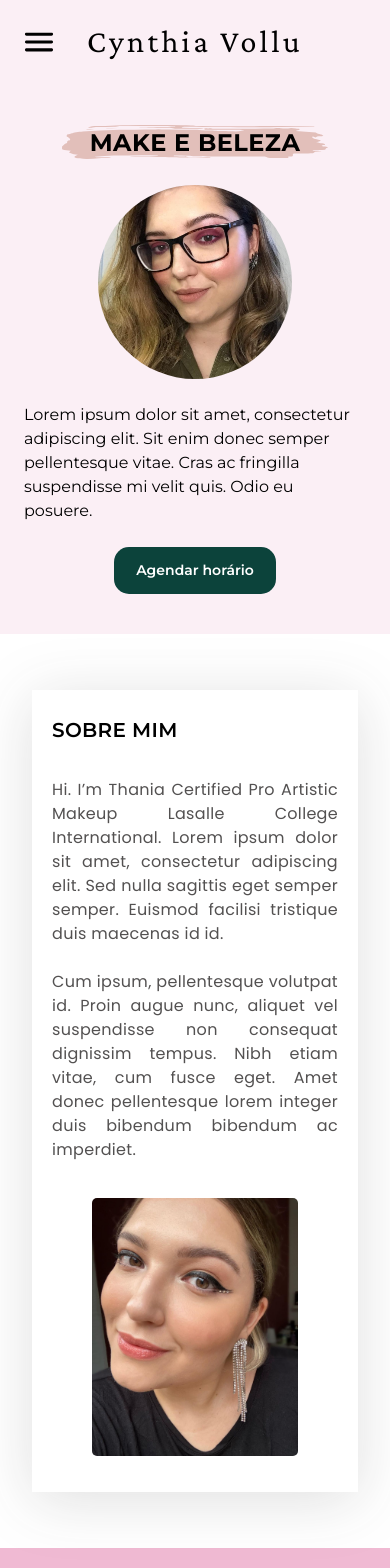
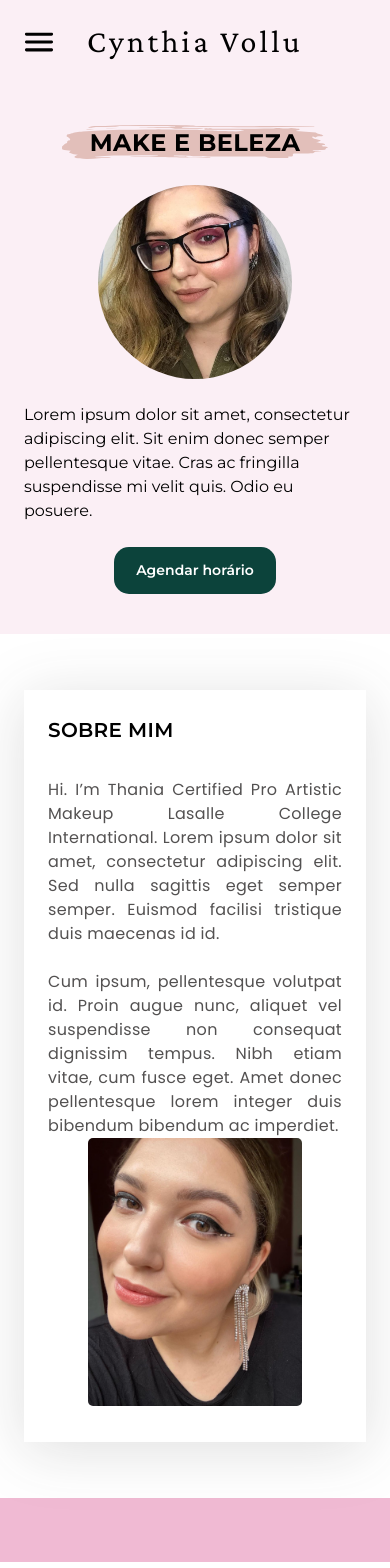
Before and after one commit to anavollu/site-cynthia, a SvelteKit app: page / in a window 390 px wide. Shown: the top 1568 px of the page. Built offline with nearby package versions, Linux system fonts and the light colour scheme.

Commit message:
feat: add responsiveness about section

```diff
--- a/src/routes/+page.svelte
+++ b/src/routes/+page.svelte
@@ -31,7 +31,8 @@
 			{header.title}
 		</p>
 	</div>
-	<section id="home" class="flex flex-col items-center gap-6 bg-pink-7 px-6 py-10">
+	<section id="home" class="bg-pink-7 px-6 py-10">
+		<div class="mx-auto flex max-w-[970px] flex-col items-center gap-6">
 			<p
 				class="bg-[url('/src/lib/assets/paint.svg')] bg-center bg-no-repeat px-7 py-1 text-2xl font-bold uppercase leading-[29.26px] tracking-wide"
 			>
@@ -44,27 +45,30 @@
 			/>
 			<p>{home.description}</p>
 			<ContactButton name={home.button} link={contact.link} />
+		</div>
 	</section>
-	<section id="about" class="scroll-mt-[83.6px] px-8 py-14">
+	<section id="about" class="scroll-mt-[83.6px] px-6 py-14">
 		<div
-			class="flex flex-col gap-9 bg-white px-5 pb-9 pt-7 tracking-wide drop-shadow-[0_8px_30px_rgba(38,38,38,0.15)]
+			class="mx-auto flex max-w-[970px] flex-col gap-9 bg-white px-6 pb-9 pt-7 tracking-wide drop-shadow-[0_8px_30px_rgba(38,38,38,0.15)]
 		"
 		>
 			<p class="text-xl font-semibold uppercase leading-[24.48px]">{about.title}</p>
+			<div class="flex flex-col md:flex-row-reverse">
 				<p class="whitespace-pre-line text-justify font-poppins text-gray">{about.description}</p>
 				<div class="px-10">
 					<img
-					class="max-h-[527px] min-h-[212px] w-auto self-center rounded-[5px] object-cover"
+						class="max-h-[527px] min-h-[212px] w-auto self-center rounded-[5px] object-cover md:max-h-[337px] md:max-w-[270px]"
 						src={imageAbout}
 						alt="Imagem da Cynthia"
 					/>
+				</div>
 			</div>
 		</div>
 	</section>
 	<section id="services" class="scroll-mt-[83.6px]">
 		<div class="h-16 bg-pink-30" />
 		<div
-			class="mx-auto grid grid-cols-1 px-6 pb-[60px] pt-[46px] lg:flex lg:max-w-[1180px] lg:gap-[72px]"
+			class="mx-auto grid grid-cols-1 px-6 pb-[60px] pt-[46px] md:max-w-[920px] lg:flex lg:max-w-[970px] lg:gap-[72px] lg:px-0"
 		>
 			<div class="flex flex-col gap-2 lg:max-w-[238px]">
 				<p class="uppercase leading-[19.5px] tracking-wide5 text-darkgreen">{services.subtitle}</p>
```
Lines whose indentation alone changed are shown as unchanged.
